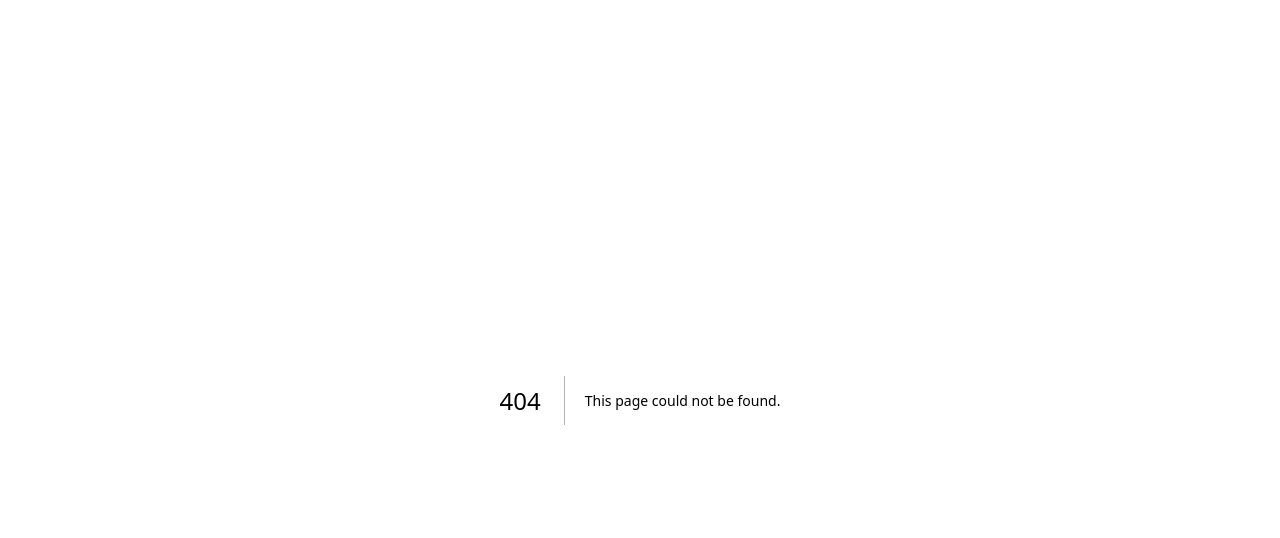
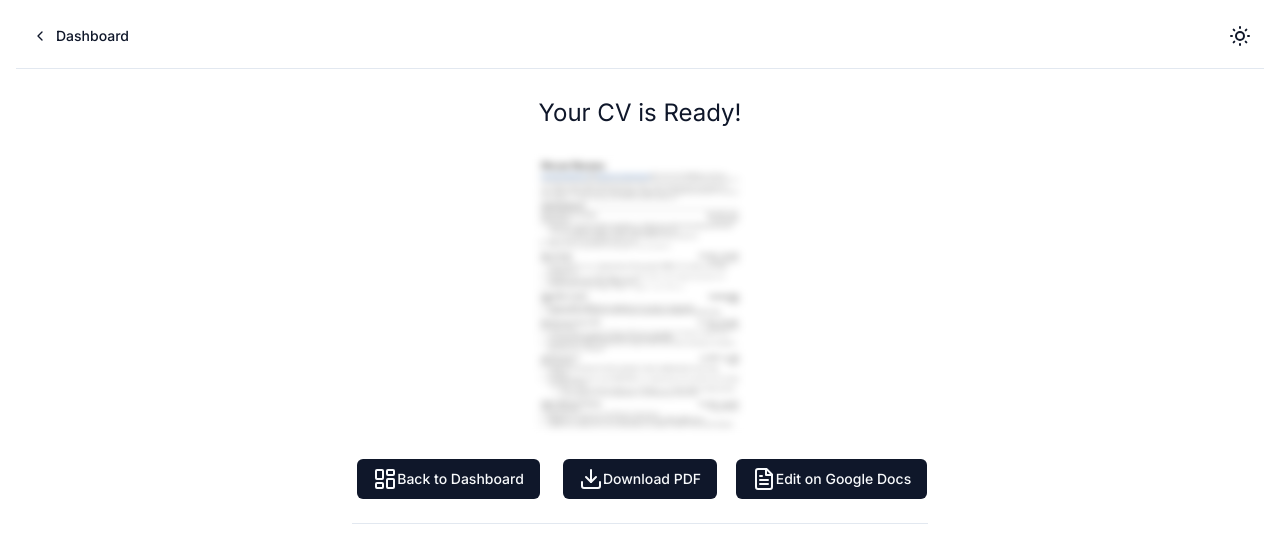
Before and after one commit to heryandjaruma/kupukupu, a Next.js app: page /create/download in a window 1280 px wide. Before the commit this address had no page. Shown: the top 538 px of the page. Built offline with nearby package versions, Linux system fonts and the light colour scheme.

Commit message:
final page added

```diff
--- /dev/null
+++ b/app/create/download/page.tsx
@@ -0,0 +1,34 @@
+import Image from "next/image"
+import Link from "next/link"
+import { Download, File, FileText, LayoutDashboard } from "lucide-react"
+
+import { cn } from "@/lib/utils"
+import { Button, buttonVariants } from "@/components/ui/button"
+
+export default function Page() {
+  return (
+    <div className="flex flex-col items-center justify-center space-y-5 py-4">
+      <h1 className="text-2xl">Your CV is Ready!</h1>
+
+      <Image
+        src={`/images/create/example.jpg`}
+        width={1080}
+        height={1080}
+        alt="example-cv"
+        className="w-56 blur-sm"
+      />
+
+      <div className="grid grid-cols-3 place-items-center">
+        <Link href="/dashboard" className={cn(buttonVariants({}), "")}>
+          <LayoutDashboard /> Back to Dashboard
+        </Link>
+        <Button className="">
+          <Download /> Download PDF
+        </Button>
+        <Button className="">
+          <FileText /> Edit on Google Docs
+        </Button>
+      </div>
+    </div>
+  )
+}
--- a/app/create/finalize/page.tsx
+++ b/app/create/finalize/page.tsx
@@ -1,5 +1,5 @@
-import { Button } from "@/components/ui/button"
 import Spinner from "@/components/loading-spinner"
+import Redirect from "@/components/redirect"
 
 export default function Page() {
   return (
@@ -9,7 +9,8 @@ export default function Page() {
         <Spinner />
       </div>
       <h1>You will be able to see you CV directly on your Google Docs.</h1>
-      <Button>Add to My Google Docs</Button>
+      {/* <Button>Add to My Google Docs</Button> */}
+      <Redirect to="/create/download" delay={5000} />
     </div>
   )
 }
--- /dev/null
+++ b/components/redirect.tsx
@@ -0,0 +1,25 @@
+"use client"
+
+import { useEffect } from "react"
+import { useRouter } from "next/navigation"
+
+interface RedirectInterface {
+  to: string
+  delay: number
+}
+
+const Redirect = ({ to, delay }: RedirectInterface) => {
+  const router = useRouter()
+
+  useEffect(() => {
+    const timeout = setTimeout(() => {
+      router.push(to) // Redirect to the specified page
+    }, delay)
+
+    return () => clearTimeout(timeout) // Clear the timeout if the component is unmounted
+  }, [to, delay, router])
+
+  return null // Render nothing, as this component only handles the redirection
+}
+
+export default Redirect
```
Also changed, not shown: public/images/create/example.jpg (added).
